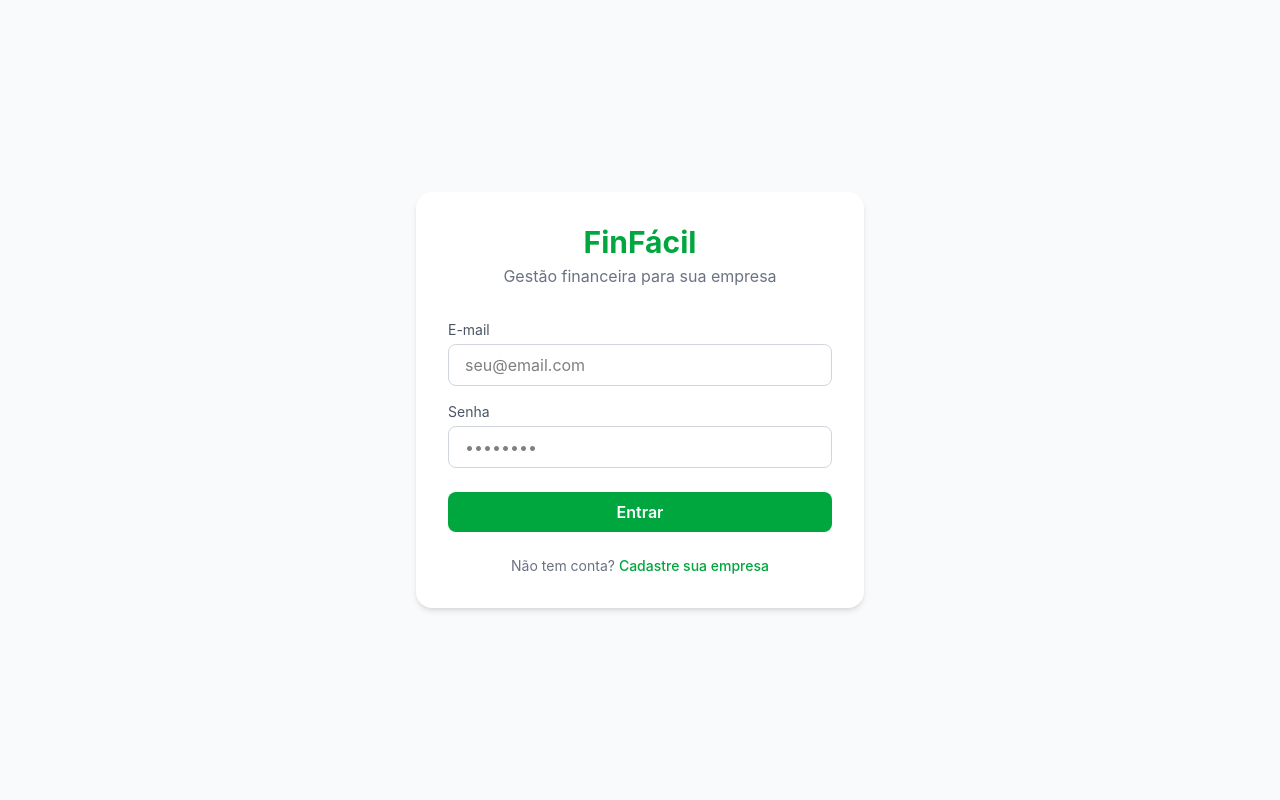
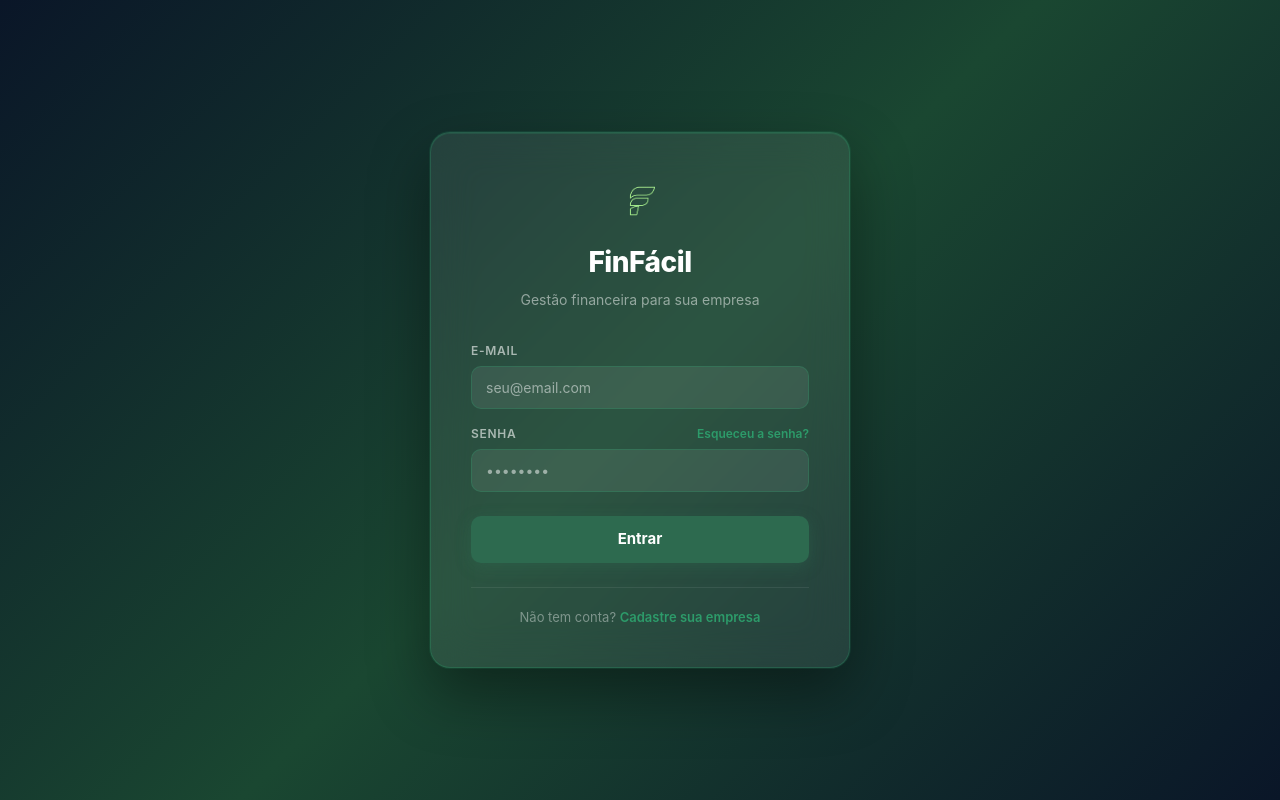
Before and after one commit to jrossifilmaker-debug/finfacilteste, a Next.js app: page / in a window 1280 px wide. Built offline with nearby package versions, Linux system fonts and the light colour scheme; no server answers.

Commit message:
login redesign recuperar senha

```diff
--- a/app/page.tsx
+++ b/app/page.tsx
@@ -27,53 +27,65 @@ export default function Home() {
   }
 
   return (
-    <main className="min-h-screen flex items-center justify-center bg-gray-50">
-      <div className="bg-white p-8 rounded-2xl shadow-md w-full max-w-md">
+    <main className="min-h-screen flex items-center justify-center" style={{ background: 'linear-gradient(135deg, #0a1628 0%, #1a4731 50%, #0a1628 100%)' }}>
+      <div style={{ backgroundColor: 'rgba(255,255,255,0.08)', backdropFilter: 'blur(20px)', border: '1px solid rgba(45,155,106,0.3)', borderRadius: 20, padding: 40, width: '100%', maxWidth: 420, boxShadow: '0 0 0 1px rgba(45,155,106,0.15), 0 25px 60px rgba(0,0,0,0.4), inset 0 1px 0 rgba(45,155,106,0.2)' }}>
         <div className="text-center mb-8">
-          <h1 className="text-3xl font-bold text-green-600">FinFácil</h1>
-          <p className="text-gray-500 mt-1">Gestão financeira para sua empresa</p>
+          <img src="/logo.png" alt="FinFácil" style={{ width: 56, height: 56, margin: '0 auto 12px', objectFit: 'contain' }} />
+          <h1 style={{ fontSize: 28, fontWeight: 800, color: 'white', margin: 0, letterSpacing: '-0.5px' }}>FinFácil</h1>
+          <p style={{ color: 'rgba(255,255,255,0.5)', marginTop: 6, fontSize: 14 }}>Gestão financeira para sua empresa</p>
         </div>
 
-        <form onSubmit={handleLogin} className="flex flex-col gap-4">
+        <form onSubmit={handleLogin} style={{ display: 'flex', flexDirection: 'column', gap: 16 }}>
           <div>
-            <label className="text-sm text-gray-600 mb-1 block">E-mail</label>
+            <label style={{ fontSize: 12, fontWeight: 600, color: 'rgba(255,255,255,0.6)', textTransform: 'uppercase', letterSpacing: '0.06em', display: 'block', marginBottom: 6 }}>E-mail</label>
             <input
               type="email"
               placeholder="seu@email.com"
               value={email}
               onChange={(e) => setEmail(e.target.value)}
-              className="w-full border border-gray-300 rounded-lg px-4 py-2 focus:outline-none focus:ring-2 focus:ring-green-400"
+              style={{ width: '100%', backgroundColor: 'rgba(255,255,255,0.08)', border: '1.5px solid rgba(45,155,106,0.3)', borderRadius: 10, padding: '10px 14px', color: 'white', fontSize: 14, outline: 'none', boxSizing: 'border-box' }}
             />
           </div>
 
           <div>
-            <label className="text-sm text-gray-600 mb-1 block">Senha</label>
+            <div style={{ display: 'flex', justifyContent: 'space-between', alignItems: 'center', marginBottom: 6 }}>
+              <label style={{ fontSize: 12, fontWeight: 600, color: 'rgba(255,255,255,0.6)', textTransform: 'uppercase', letterSpacing: '0.06em' }}>Senha</label>
+              <a href="/recuperar-senha" style={{ fontSize: 12, color: '#2d9b6a', fontWeight: 600, textDecoration: 'none' }}>Esqueceu a senha?</a>
+            </div>
             <input
               type="password"
               placeholder="••••••••"
               value={senha}
               onChange={(e) => setSenha(e.target.value)}
-              className="w-full border border-gray-300 rounded-lg px-4 py-2 focus:outline-none focus:ring-2 focus:ring-green-400"
+              style={{ width: '100%', backgroundColor: 'rgba(255,255,255,0.08)', border: '1.5px solid rgba(45,155,106,0.3)', borderRadius: 10, padding: '10px 14px', color: 'white', fontSize: 14, outline: 'none', boxSizing: 'border-box' }}
             />
           </div>
 
-          {erro && <p className="text-red-500 text-sm">{erro}</p>}
+          {erro && (
+            <div style={{ backgroundColor: 'rgba(192,57,43,0.15)', border: '1px solid rgba(192,57,43,0.3)', borderRadius: 8, padding: '10px 14px' }}>
+              <p style={{ color: '#f87171', fontSize: 13, margin: 0 }}>⚠ {erro}</p>
+            </div>
+          )}
 
           <button
             type="submit"
             disabled={loading}
-            className="bg-green-600 text-white py-2 rounded-lg font-semibold hover:bg-green-700 transition mt-2 disabled:opacity-50"
+            style={{ backgroundColor: '#2d6a4f', color: 'white', padding: '12px', borderRadius: 10, fontWeight: 700, fontSize: 15, border: 'none', cursor: loading ? 'not-allowed' : 'pointer', opacity: loading ? 0.6 : 1, marginTop: 8, boxShadow: '0 4px 15px rgba(45,106,79,0.4)', transition: 'all 0.2s ease' }}
+            onMouseEnter={e => { if (!loading) (e.currentTarget as HTMLButtonElement).style.backgroundColor = '#2d9b6a' }}
+            onMouseLeave={e => (e.currentTarget as HTMLButtonElement).style.backgroundColor = '#2d6a4f'}
           >
             {loading ? 'Entrando...' : 'Entrar'}
           </button>
         </form>
 
-        <p className="text-center text-sm text-gray-500 mt-6">
-          Não tem conta?{' '}
-          <a href="/cadastro" className="text-green-600 font-medium hover:underline">
-            Cadastre sua empresa
-          </a>
-        </p>
+        <div style={{ borderTop: '1px solid rgba(255,255,255,0.08)', marginTop: 24, paddingTop: 20, textAlign: 'center' }}>
+          <p style={{ color: 'rgba(255,255,255,0.4)', fontSize: 13 }}>
+            Não tem conta?{' '}
+            <a href="/cadastro" style={{ color: '#2d9b6a', fontWeight: 600, textDecoration: 'none' }}>
+              Cadastre sua empresa
+            </a>
+          </p>
+        </div>
       </div>
     </main>
   )
```
